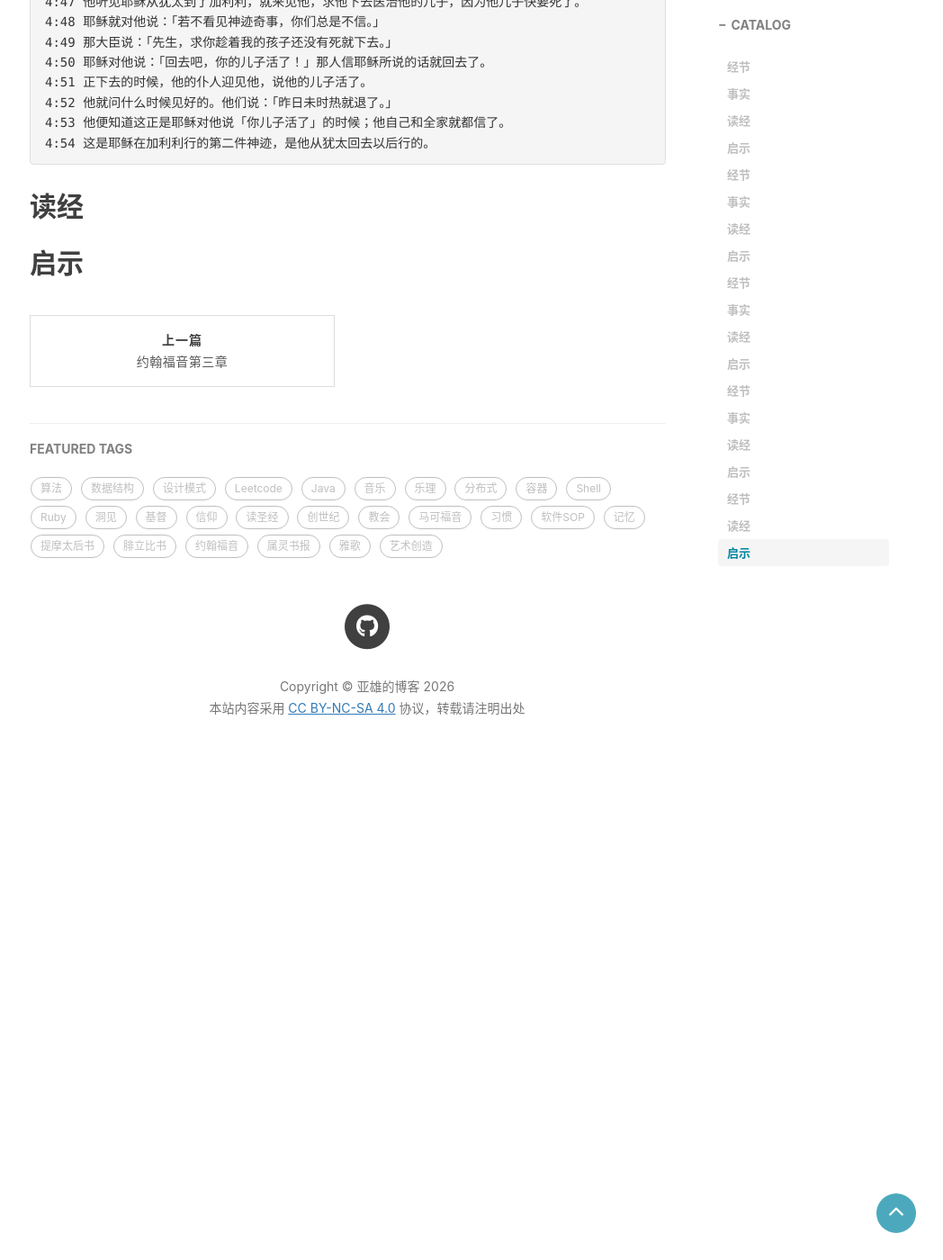
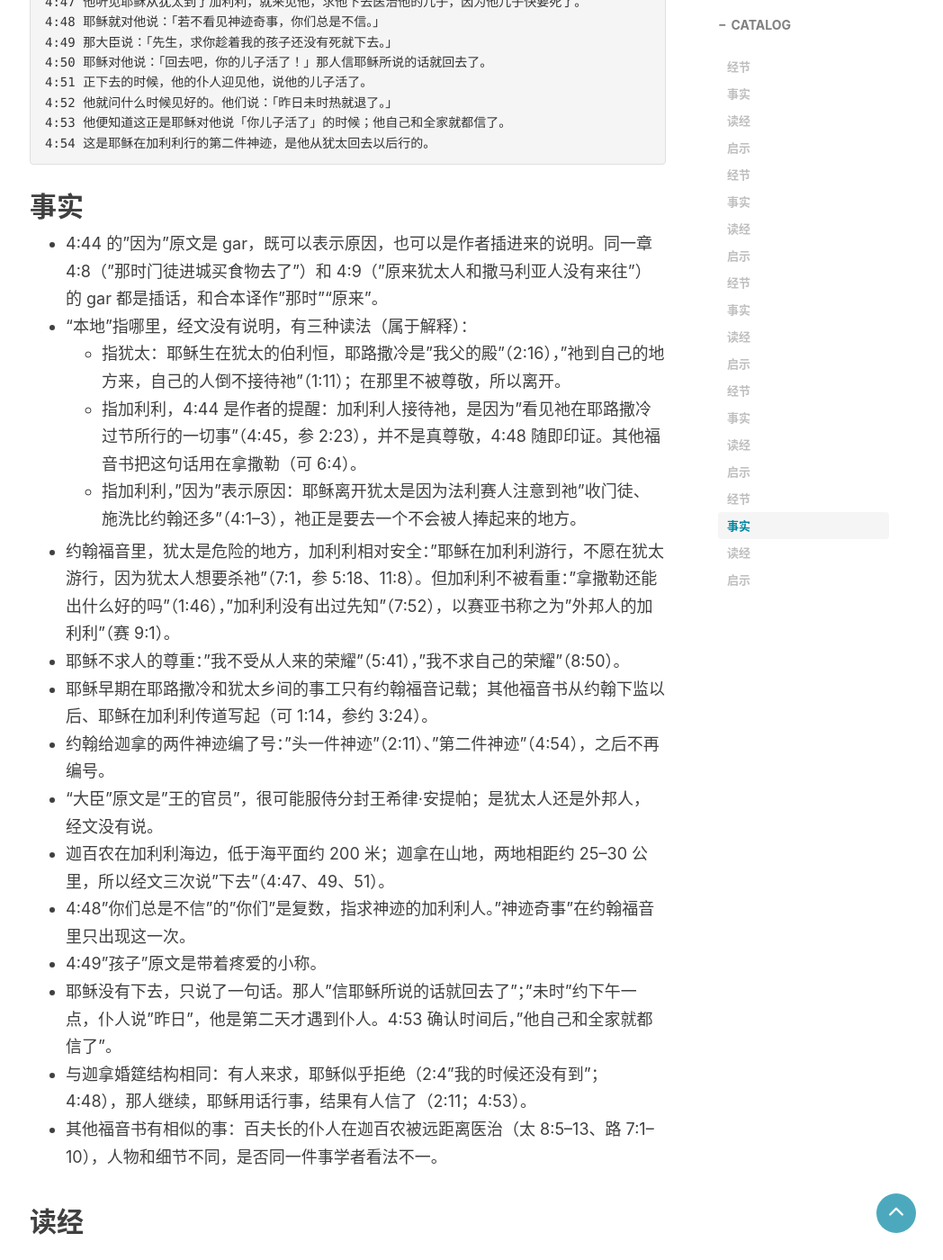
Before and after one commit to jingminglake/jingminglake.github.io, a Jekyll site: the page built from _posts/读圣经/约翰福音/2026-01-14-约翰福音第四章.md, in a window 1280 px wide and 1400 px high, scrolled down 7068 px. Shown: the whole window at 90% size, without its empty margins (232-1280 px from the left). Built offline with Jekyll 4.4.1, drawn with Linux system fonts in a browser that asks for light colours; comment, search, counter and statistics services are not loaded; some of the changed text lies outside the part shown.

Commit message:
约翰福音第四章：补写第5段（4:43–54，先知在本地、大臣的儿子），全章完成
Co-Authored-By: Claude Opus 5.5 <noreply@anthropic.com>
Claude-Session: https://claude.ai/code/session_01AvV5MQGno4NsTr9xFzXEJh

```diff
--- a/_posts/读圣经/约翰福音/2026-01-14-约翰福音第四章.md
+++ b/_posts/读圣经/约翰福音/2026-01-14-约翰福音第四章.md
@@ -195,6 +195,34 @@ tags:
 4:54 这是耶稣在加利利行的第二件神迹，是他从犹太回去以后行的。
 </pre>
 
+## 事实
+
+- 4:44 的"因为"原文是 gar，既可以表示原因，也可以是作者插进来的说明。同一章 4:8（"那时门徒进城买食物去了"）和 4:9（"原来犹太人和撒马利亚人没有来往"）的 gar 都是插话，和合本译作"那时""原来"。
+- "本地"指哪里，经文没有说明，有三种读法（属于解释）：
+  - 指犹太：耶稣生在犹太的伯利恒，耶路撒冷是"我父的殿"（2:16），"祂到自己的地方来，自己的人倒不接待祂"（1:11）；在那里不被尊敬，所以离开。
+  - 指加利利，4:44 是作者的提醒：加利利人接待祂，是因为"看见祂在耶路撒冷过节所行的一切事"（4:45，参 2:23），并不是真尊敬，4:48 随即印证。其他福音书把这句话用在拿撒勒（可 6:4）。
+  - 指加利利，"因为"表示原因：耶稣离开犹太是因为法利赛人注意到祂"收门徒、施洗比约翰还多"（4:1–3），祂正是要去一个不会被人捧起来的地方。
+- 约翰福音里，犹太是危险的地方，加利利相对安全："耶稣在加利利游行，不愿在犹太游行，因为犹太人想要杀祂"（7:1，参 5:18、11:8）。但加利利不被看重："拿撒勒还能出什么好的吗"（1:46），"加利利没有出过先知"（7:52），以赛亚书称之为"外邦人的加利利"（赛 9:1）。
+- 耶稣不求人的尊重："我不受从人来的荣耀"（5:41），"我不求自己的荣耀"（8:50）。
+- 耶稣早期在耶路撒冷和犹太乡间的事工只有约翰福音记载；其他福音书从约翰下监以后、耶稣在加利利传道写起（可 1:14，参约 3:24）。
+- 约翰给迦拿的两件神迹编了号："头一件神迹"（2:11）、"第二件神迹"（4:54），之后不再编号。
+- "大臣"原文是"王的官员"，很可能服侍分封王希律·安提帕；是犹太人还是外邦人，经文没有说。
+- 迦百农在加利利海边，低于海平面约 200 米；迦拿在山地，两地相距约 25–30 公里，所以经文三次说"下去"（4:47、49、51）。
+- 4:48"你们总是不信"的"你们"是复数，指求神迹的加利利人。"神迹奇事"在约翰福音里只出现这一次。
+- 4:49"孩子"原文是带着疼爱的小称。
+- 耶稣没有下去，只说了一句话。那人"信耶稣所说的话就回去了"；"未时"约下午一点，仆人说"昨日"，他是第二天才遇到仆人。4:53 确认时间后，"他自己和全家就都信了"。
+- 与迦拿婚筵结构相同：有人来求，耶稣似乎拒绝（2:4"我的时候还没有到"；4:48），那人继续，耶稣用话行事，结果有人信了（2:11；4:53）。
+- 其他福音书有相似的事：百夫长的仆人在迦百农被远距离医治（太 8:5–13、路 7:1–10），人物和细节不同，是否同一件事学者看法不一。
+
 ## 读经
 
+耶稣回到加利利，加利利人接待祂，因为他们在耶路撒冷看过祂行的事。耶稣又来到迦拿，就是变水为酒的地方。一个大臣的儿子在迦百农快要死了，他来求耶稣下去医治。
+
+耶稣说："若不看见神迹奇事，你们总是不信。"大臣没有争辩，只是再求："趁着我的孩子还没有死就下去。"耶稣没有下去，只说："回去吧，你的儿子活了。"那人信了耶稣的话，就回去了。
+
+第二天，仆人迎上来说孩子活了，热退的时候，正是耶稣说话的那一刻。他自己和全家都信了。他来的时候是要一个神迹，回去的时候是信了一句话。
+
 ## 启示
+
+1. 先知在本地不被尊重：冲突就是不被尊重，无论是耶路撒冷也好，犹太也好，加利利也好，都是主耶稣的"本地"。我的理解就是，先知不被尊重是常态，但不争（离开争议的中心），往不起眼的地方去，是主这里的做法。
+2. 第二次神迹和两个信：第一次神迹改变了人的性质，第二次神迹，救了人的儿子（人的果子和盼望）；两个信，第一个是信了主的话，第二个是看到话的实现。这里启示出的就是，还是要专注于主说过的话，话的实现后，家人也会由于见证而得到信。
```
Also changed, not shown: agents/bible/CONTEXT.md (+1 -1 lines).
